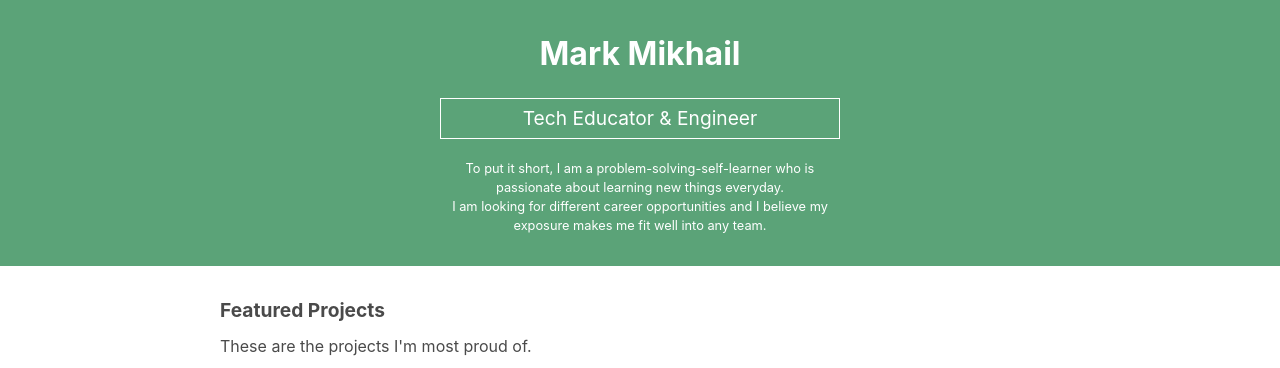
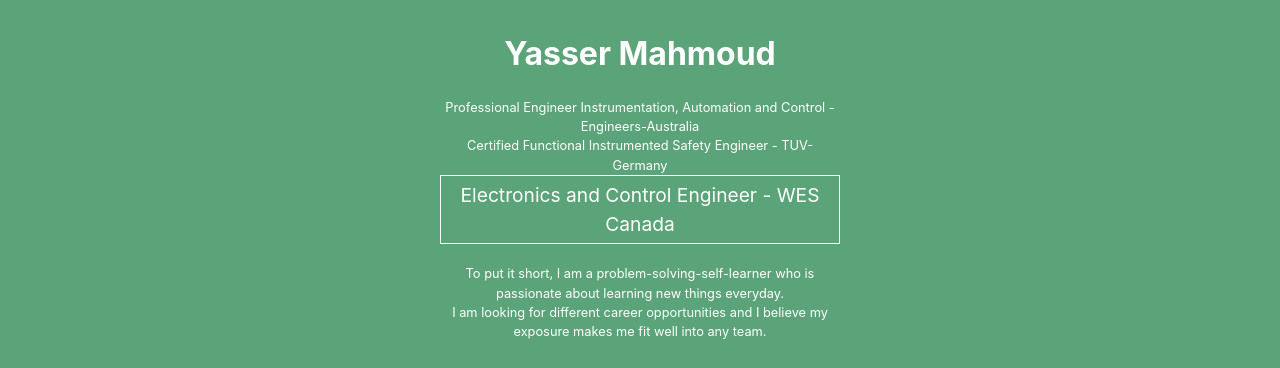
Before and after one commit to ymahmoud980/ymahmoud1980, a plain HTML site: page index.html in a window 1280 px wide. Shown: the top 368 px of the page. Drawn offline with nearby package versions, Linux system fonts and the light colour scheme.

Commit message:
Update index.html

```diff
--- a/index.html
+++ b/index.html
@@ -13,8 +13,11 @@
     <main>
         <header>
           <div>
-            <h1>Mark Mikhail</h1>
-            <p id="subtitle">Tech Educator & Engineer</p>
+            <h1>Yasser Mahmoud</h1>
+            <p>Professional Engineer Instrumentation, Automation and Control - Engineers-Australia</p>
+            <p>Certified Functional Instrumented Safety Engineer - TUV-Germany </p>
+            <p id="subtitle">Electronics and Control Engineer - WES Canada </p>
+
 
             <p>To put it short, I am a problem-solving-self-learner who is passionate about learning new things everyday.</p>
             <p>I am looking for different career opportunities and I believe my exposure makes me fit well into any team.</p>
```
